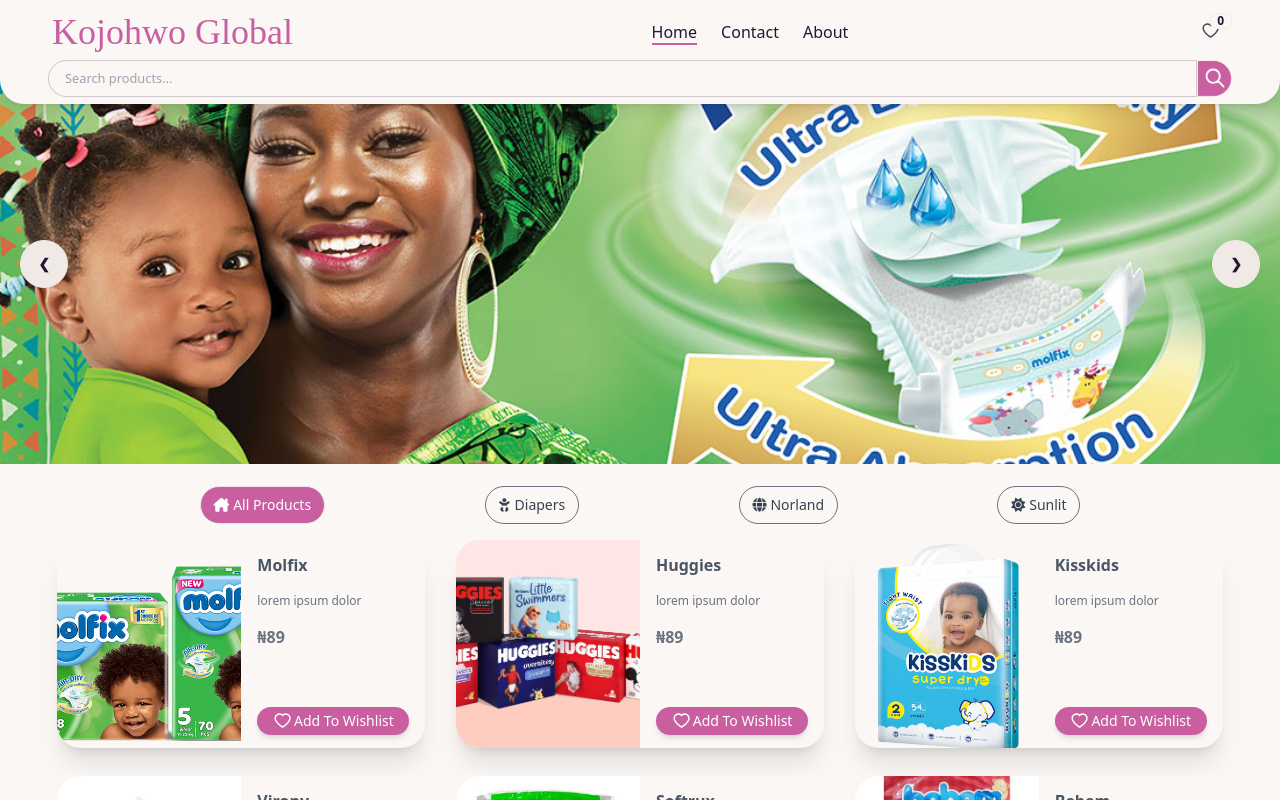
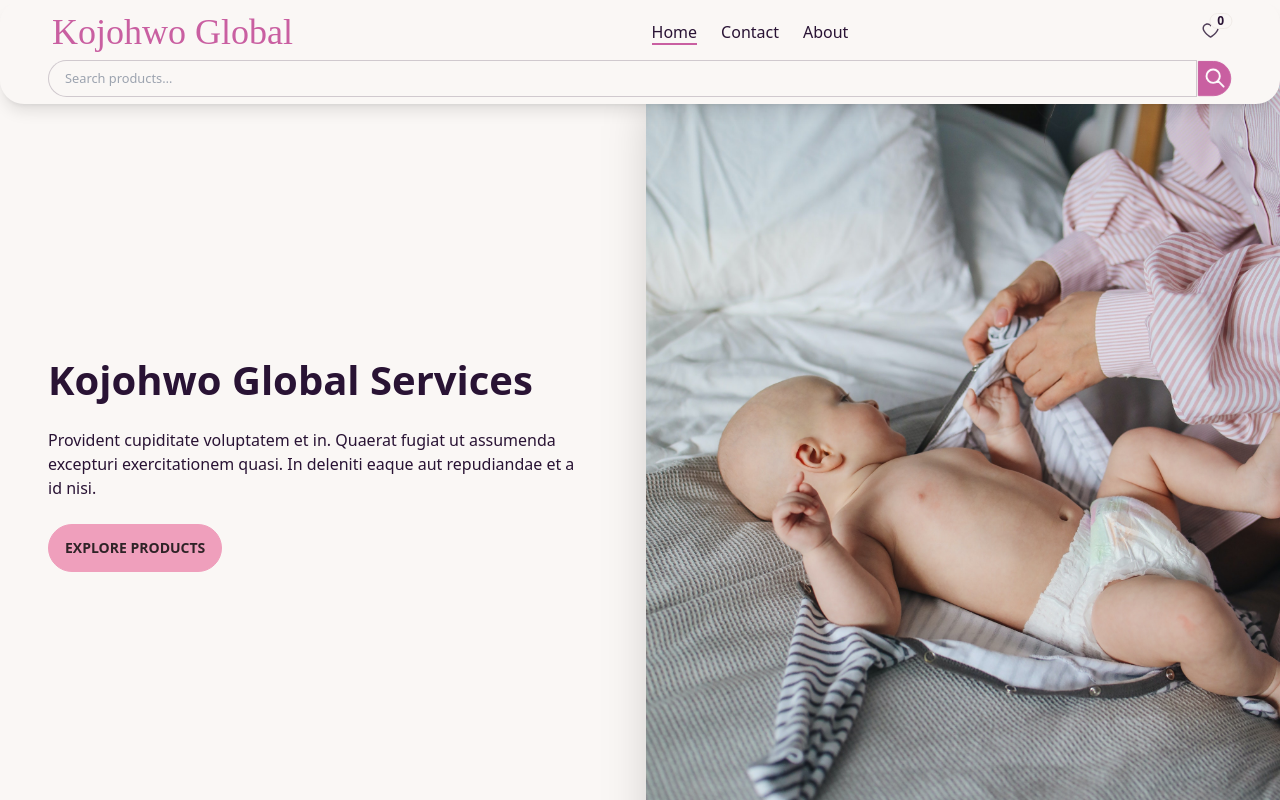
Before and after one commit to emuobopleasure/KojohwoGlobal-store, a React (Create React App) app: page / in a window 1280 px wide. Shown: the top 800 px of the page. Built offline with nearby package versions, Linux system fonts and the light colour scheme; a web font is replaced by a local one.

Commit message:
Adjusted the hero section in design and updated the back button functionality in the single product page

```diff
--- a/src/components/Categories.js
+++ b/src/components/Categories.js
@@ -9,7 +9,7 @@
 
     return (
         <article>
-            <div id='catee' className='categ px-[1.1rem] md:px-[2rem] lg:px-[3rem] z-10'>
+            <div id='catee' className='categ px-[1.1rem] md:px-[2rem] lg:px-[3rem] z-10 border-t-[1px] mb-[2rem]'>
                 <div className='categories mx-auto my-4'>
                     <ul className='categories-list text-gray-700 text-sm flex justify-between whitespace-nowrap items-center md:justify-evenly gap-2 overflow-auto'>
                         <li >
--- a/src/components/HeroSection.js
+++ b/src/components/HeroSection.js
@@ -3,40 +3,25 @@
 const HeroSection = () => {
     return (
         <section>
-            <div className="carousel w-full h-[15rem] md:h-[25rem]">
-                <div id="slide1" className="carousel-item relative w-full">
-                    <img src='/images/sliderImages/molfix-1.jpg' alt="sliderimage-1" className="w-full object-cover lg:object-cover" />
-                    <div className="absolute flex justify-between transform -translate-y-1/2 left-5 right-5 top-1/2">
-                        <a href="#slide5" className="btn btn-circle">❮</a>
-                        <a href="#slide2" className="btn btn-circle">❯</a>
+            <div className="hero-section bg-base-100 mb-[4rem] landscape:h-screen sm:h-screen sm:mb-0">
+                <div className="hero-container flex flex-col landscape:flex-row-reverse landscape:items-center gap-4 md:gap-12 lg:gap-3 lg:flex-row-reverse items-center">
+                    <div className='image-wrapper basis-[40%] lg:basis-[50%] w-full'>
+                        <img src="/images/heroImage2.jpg" className="her0-image w-full h-[45vh] md:h-[53vh] lg:h-[90vh] landscape:h-screen object-cover rounded-lg shadow-lg md:shadow-2xl" />
                     </div>
-                </div>
-                <div id="slide2" className="carousel-item relative w-full">
-                    <img src="/images/sliderImages/huggies-1.png"alt="sliderimage-2"  className="w-full object-cover lg:object-cover" />
-                    <div className="absolute flex justify-between transform -translate-y-1/2 left-5 right-5 top-1/2">
-                        <a href="#slide1" className="btn btn-circle">❮</a>
-                        <a href="#slide3" className="btn btn-circle">❯</a>
-                    </div>
-                </div>
-                <div id="slide3" className="carousel-item relative w-full">
-                    <img src="/images/sliderImages/molfix-2.jpg" alt="sliderimage-3" className="w-full object-cover lg:object-cover" />
-                    <div className="absolute flex justify-between transform -translate-y-1/2 left-5 right-5 top-1/2">
-                        <a href="#slide2" className="btn btn-circle">❮</a>
-                        <a href="#slide4" className="btn btn-circle">❯</a>
-                    </div>
-                </div>
-                <div id="slide4" className="carousel-item relative w-full">
-                    <img src="/images/sliderImages/huggies-2.png"alt="sliderimage-4"  className="w-full object-cover lg:object-cover" />
-                    <div className="absolute flex justify-between transform -translate-y-1/2 left-5 right-5 top-1/2">
-                        <a href="#slide3" className="btn btn-circle">❮</a>
-                        <a href="#slide5" className="btn btn-circle">❯</a>
-                    </div>
-                </div>
-                <div id="slide5" className="carousel-item relative w-full">
-                    <img src="/images/sliderImages/molfix-3.jpg" alt="sliderimage-5" className="w-full object-cover lg:object-cover" />
-                    <div className="absolute flex justify-between transform -translate-y-1/2 left-5 right-5 top-1/2">
-                        <a href="#slide4" className="btn btn-circle">❮</a>
-                        <a href="#slide1" className="btn btn-circle">❯</a>
+                    <div className='basis-[60%] lg:basis-[50%] px-[1.1rem] md:px-[2rem] lg:px-[3rem] landscape:text-start md:text-center lg:text-start'>
+                        <div className='hero-text flex flex-col justify-around landscape:gap-y-0 md:gap-y-[4rem] lg:gap-y-2'>
+                            <h1 className="text-[2.5rem] leading-[3rem] font-bold">
+                                Kojohwo Global Services
+                            </h1>
+                            <p className="py-6">
+                                Provident cupiditate voluptatem et in. Quaerat fugiat ut assumenda excepturi exercitationem quasi. In deleniti eaque aut repudiandae et a id nisi.
+                            </p>
+                            <a href='#shopsection' className='w-fit mx-auto lg:mx-0 landscape:mx-0'>
+                                <button className="btn btn-secondary">
+                                    Explore Products
+                                </button>
+                            </a>
+                        </div>
                     </div>
                 </div>
             </div>
--- a/src/components/ShopItem.js
+++ b/src/components/ShopItem.js
@@ -12,7 +12,7 @@
     return (
         <article>
             <div className="flex justify-center items-center w-full cursor-pointer">
-                <div className="card bg-base-100 shadow-xl hover:shadow-2xl h-[17rem] rounded-3xl flex flex-col justify-around items-center overflow-hidden sm:flex-row w-[12rem] sm:h-52 sm:w-auto md:w-[43vw] lg:w-[23rem] transition ease-in-out delay-50 lg:hover:-translate-y-1 lg:hover:scale-110 duration-300">
+                <div className="card bg-base-100 shadow-xl hover:shadow-2xl h-[17rem] rounded-3xl flex flex-col justify-around items-center overflow-hidden sm:flex-row w-[12rem] sm:h-52 sm:w-auto md:w-[43vw] lg:w-[18rem] xl:lg:w-[23rem] transition ease-in-out delay-50 lg:hover:-translate-y-1 lg:hover:scale-110 duration-300">
                     <Link to={`/products/${item.id}`} className='image-wrapper overflow-hidden h-1/2 w-full sm:h-full sm:w-1/2'>
                         <img className="object-cover h-full w-full" src={item.image} alt={item.name} />
                     </Link>
@@ -33,7 +33,7 @@
                             {
                                 isItemInWishlist ?
                                     (
-                                        <button onClick={() => handleWishlistButtonClick(item)} className="add-to-wish w-full px-[6px] py-[4px] gap-[2px] flex justify-center items-center bg-transaparent border border-btnColor text-btnColor font-medium text-[60%] md:text-[65%] leading-snug capitalize rounded-full shadow-md hover:shadow-lg  focus:shadow-lg focus:outline-none focus:ring-0 active:bg-pink-800 active:shadow-lg transition duration-150 ease-in-out">
+                                        <button onClick={() => handleWishlistButtonClick(item)} className="add-to-wish w-full px-[6px] py-[4px] gap-[2px] flex justify-center items-center bg-transaparent border border-btnColor text-btnColor font-medium text-[55%] md:text-[65%] lg:text-[47%] xl:text-[65%] leading-snug capitalize rounded-full shadow-md hover:shadow-lg  focus:shadow-lg focus:outline-none focus:ring-0 active:bg-pink-800 active:shadow-lg transition duration-150 ease-in-out">
                                             <AiOutlineHeart size='1.2rem' />
                                             <p className='addtowish'>
                                                 Remove from Wishlist
@@ -42,7 +42,7 @@
                                     )
                                     :
                                     (
-                                        <button onClick={() => handleWishlistButtonClick(item)} className="add-to-wish w-full px-[6px] py-[4px] gap-[2px] flex justify-center items-center bg-btnColor text-white font-medium text-[63%] md:text-sm leading-snug capitalize rounded-full shadow-md hover:bg-pink-500 hover:shadow-lg focus:bg-pink-700 focus:shadow-lg focus:outline-none focus:ring-0 active:bg-pink-800 active:shadow-lg transition duration-150 ease-in-out">
+                                        <button onClick={() => handleWishlistButtonClick(item)} className="add-to-wish w-full px-[6px] py-[4px] gap-[2px] flex justify-center items-center bg-btnColor text-white font-medium text-[63%] md:text-sm lg:text-[60%] xl:text-sm leading-snug capitalize rounded-full shadow-md hover:bg-pink-500 hover:shadow-lg focus:bg-pink-700 focus:shadow-lg focus:outline-none focus:ring-0 active:bg-pink-800 active:shadow-lg transition duration-150 ease-in-out">
                                             <AiOutlineHeart size='1.2rem' />
                                             <p className='addtowish'>
                                                 Add to Wishlist
--- a/src/components/ShopSection.js
+++ b/src/components/ShopSection.js
@@ -28,9 +28,9 @@
     }
 
     return (
-        <section>
+        <section id='shopsection'>
             <Categories />
-            <div className='shopsection px-[1.1rem] md:px-[2rem] lg:px-[3rem] grid grid-cols-2 gap-x-3 gap-y-7 lg:grid-cols-3 border-b-[1px] pb-[2rem]'>
+            <div className='shopsection px-[1.1rem] md:px-[2rem] lg:px-[3rem] grid grid-cols-2 gap-x-3 gap-y-7 lg:grid-cols-3 lg:gap-x-1 xl:gap-x-4 border-b-[1px] pb-[2rem]'>
                 {isLoading && (
                     // loading dots overlay
                     <div className='overlay loading-backdrop'>
--- a/src/context/appContext.js
+++ b/src/context/appContext.js
@@ -70,6 +70,7 @@
             );
             setFilteredProducts(searchedProducts)
             setIsLoading(false)
+            // window.scrollTo("#shopsection")
         }, 1000)
     }
 
--- a/src/pages/Home.js
+++ b/src/pages/Home.js
@@ -3,9 +3,9 @@
 import ShopSection from '../components/ShopSection'
 
 const HomePage = () => {
-  useEffect(() => {
+  // useEffect(() => {
     window.scrollTo(0, 0);
-  }, []);
+  // }, []);
 
   return (
     <section>
--- a/src/pages/SingleProduct.js
+++ b/src/pages/SingleProduct.js
@@ -1,5 +1,5 @@
 import React, { useContext } from 'react'
-import { Link, useParams } from 'react-router-dom'
+import { Link, useNavigate, useParams } from 'react-router-dom'
 import products from '../Products'
 import { BsWhatsapp } from 'react-icons/bs';
 import { AiOutlineHeart } from 'react-icons/ai';
@@ -17,6 +17,8 @@
 
     const isItemInWishlist = wishlist.some(wishlistItem => wishlistItem.id === item.id);
 
+    const navigate = useNavigate()
+
 
 
 
@@ -27,9 +29,9 @@
                     <div className="lg:w-4/5 mx-auto flex flex-wrap">
                         <img alt={item.name} className="product-image lg:w-1/2 w-full h-full max-h-[20rem] md:max-h-[28rem] md:h-[28rem] object-scale-down md:object-contain object-center rounded-bl-2xl rounded-br-2xl md:rounded relative" src={item.image} />
                         {/* arrow button that navigates to the previously active route */}
-                        <Link to='..' className='back-link absolute md:hidden ml-[1rem] top-[4.3rem] p-[10px] rounded-[40%] border-[1px] border-[#374151] bg-[#efeae6]'>
+                        <button onClick={() => navigate(-1)} className='back-link absolute md:hidden ml-[1rem] top-[4.3rem] p-[10px] rounded-[40%] border-[1px] border-[#374151] bg-[#efeae6]'>
                             <BsArrowLeft size='1.2rem' />
-                        </Link>
+                        </button>
                         <div className="lg:w-1/2 w-full px-[1.1rem] md:px-[2rem] lg:px-[3rem] lg:pl-10 lg:py-6 mt-6 lg:mt-0">
                             {/* <h2 className="text-sm title-font text-gray-500 tracking-widest">BRAND NAME</h2> */}
                             <h1 className="product-name text-gray-600 text-3xl title-font font-medium mb-2">{item.name}</h1>
```
Also changed, not shown: public/images/heroImage1.jpg (added), public/images/heroImage2.jpg (added).
